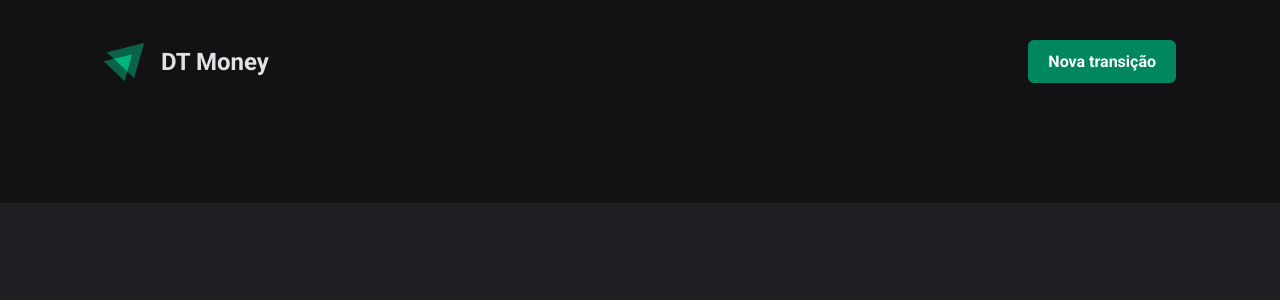
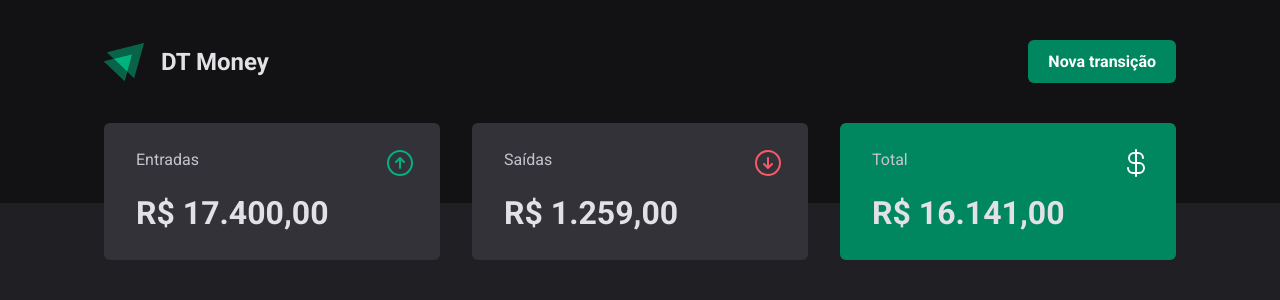
Before and after one commit to joaogabriellyra/dt-money, a React (Vite) app: page / in a window 1280 px wide. Shown: the top 300 px of the page. Built offline with nearby package versions, Linux system fonts and the light colour scheme.

Commit message:
add summary component

```diff
--- a/package.json
+++ b/package.json
@@ -10,6 +10,7 @@
     "preview": "vite preview"
   },
   "dependencies": {
+    "@phosphor-icons/react": "^2.1.7",
     "react": "^18.3.1",
     "react-dom": "^18.3.1",
     "styled-components": "^6.1.13"
--- a/src/app.tsx
+++ b/src/app.tsx
@@ -2,12 +2,14 @@ import { ThemeProvider } from "styled-components"
 import { defaultTheme } from "./styles/themes/default"
 import { GlobalStyle } from "./styles/global"
 import { Header } from "./components/header"
+import { Summary } from "./components/summary"
 
 export function App() {
   return (
     <ThemeProvider theme={defaultTheme}>
       <GlobalStyle />
       <Header />
+      <Summary />
     </ThemeProvider>
   )
 }
--- /dev/null
+++ b/src/components/summary/index.tsx
@@ -0,0 +1,36 @@
+import { GreenSummaryContentContainer, SummaryContainer, SummaryContentContainer, SummaryContentValue, SummaryTitleAndIconContainer } from "./styles"
+import { ArrowCircleDown, ArrowCircleUp, CurrencyDollar } from '@phosphor-icons/react'
+
+export function Summary() {
+  return (
+    <SummaryContainer>
+      <SummaryContentContainer>
+        <SummaryTitleAndIconContainer>
+          <span>Entradas</span>
+          <ArrowCircleUp size={32} color="#00B37E" />
+        </SummaryTitleAndIconContainer>
+        <SummaryContentValue>
+          R$ 17.400,00
+        </SummaryContentValue>
+      </SummaryContentContainer>
+      <SummaryContentContainer>
+        <SummaryTitleAndIconContainer>
+          <span>Saídas</span>
+          <ArrowCircleDown size={32} color="#F75A68" />
+        </SummaryTitleAndIconContainer>
+        <SummaryContentValue>
+          R$ 1.259,00
+        </SummaryContentValue>
+      </SummaryContentContainer>
+      <GreenSummaryContentContainer>
+        <SummaryTitleAndIconContainer>
+          <span>Total</span>
+          <CurrencyDollar size={32} color="#FFF" />
+        </SummaryTitleAndIconContainer>
+        <SummaryContentValue>
+          R$ 16.141,00
+        </SummaryContentValue>
+      </GreenSummaryContentContainer>
+    </SummaryContainer>
+  )
+}
--- /dev/null
+++ b/src/components/summary/styles.ts
@@ -0,0 +1,43 @@
+import styled from "styled-components";
+
+export const SummaryContainer = styled.section`
+  display: grid;
+  grid-template-columns: repeat(3, 1fr);
+  gap: 2rem;
+  margin: 0 auto;
+  width: 100%;
+  max-width: 1120px;
+  margin-top: -5rem;
+  padding: 0 1.5rem;
+`
+
+export const SummaryContentContainer = styled.div`
+  display: flex;
+  flex-direction: column;
+  gap: 0.75rem;
+  padding: 1.5rem;
+  padding-left: 2rem;
+  border-radius: 6px;
+  background-color: ${props => props.theme['gray-600']};
+`
+
+export const GreenSummaryContentContainer = styled(SummaryContentContainer)`
+  background-color: ${props => props.theme['green-500']};
+`
+
+export const SummaryTitleAndIconContainer = styled.header`
+  display: flex;
+  justify-content: space-between;
+
+  span {
+    font: 400 1rem Roboto, sans-serif;
+    color: ${props => props.theme['gray-300']};
+    line-height: 1.6;
+  }
+`
+
+export const SummaryContentValue = styled.strong`
+  font: 700 2rem Roboto, sans-serif;
+  color: ${props => props.theme['gray-100']};
+  line-height: 1.4;
+`
```
Also changed, not shown: 1 other file (tests, documents, lock files or other folders).
